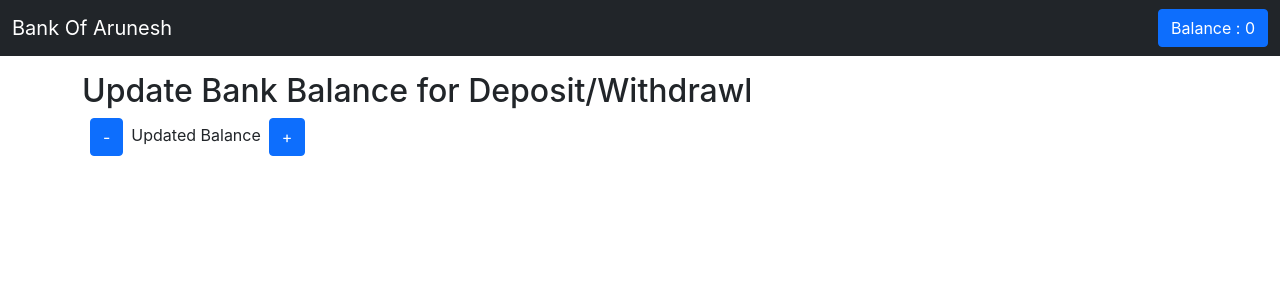
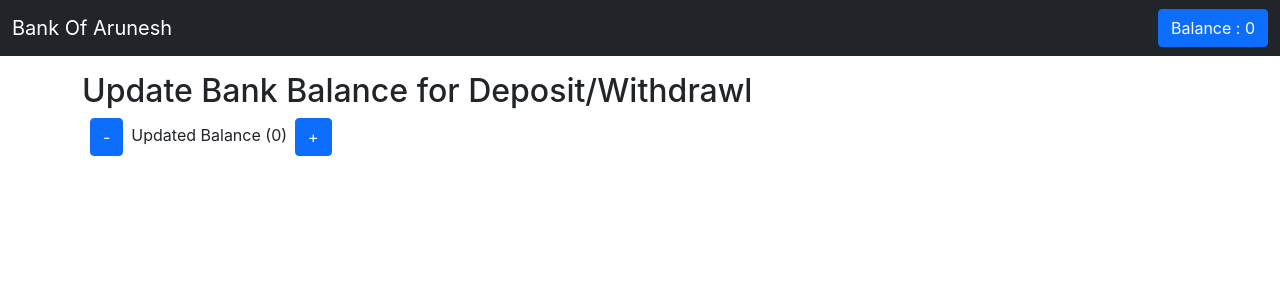
Before and after one commit to sahudisha/ReduxApp, a React (Create React App) app: page / in a window 1280 px wide. Shown: the top 300 px of the page. Built offline with nearby package versions, Linux system fonts and the light colour scheme.

Commit message:
Implemted balance in Shop as well by using useSelector same as Navbar

```diff
--- a/src/components/Shop.js
+++ b/src/components/Shop.js
@@ -1,11 +1,13 @@
 import React from 'react'
-import { useDispatch } from 'react-redux'
+import { useDispatch, useSelector } from 'react-redux'
 import { actionCreators } from '../state/index'
 import { bindActionCreators } from 'redux'
 
 const Shop = () => {
     const dispatch = useDispatch();
     const { withdrawMoney, depositMoney } = bindActionCreators(actionCreators, dispatch);
+
+    const balance = useSelector(state => state.amount)
 
     return (
         <div className='container my-3'>
@@ -16,7 +18,7 @@
 
             {/* Implemented using bindCreators and destructuring i.e. by extracting the value */}
             <button className="btn btn-primary mx-2" onClick={() => { withdrawMoney(100) }}>-</button>
-            Updated Balance
+            Updated Balance ({balance})
             <button className="btn btn-primary mx-2" onClick={() => { depositMoney(100) }}>+</button>
         </div>
     )
```
